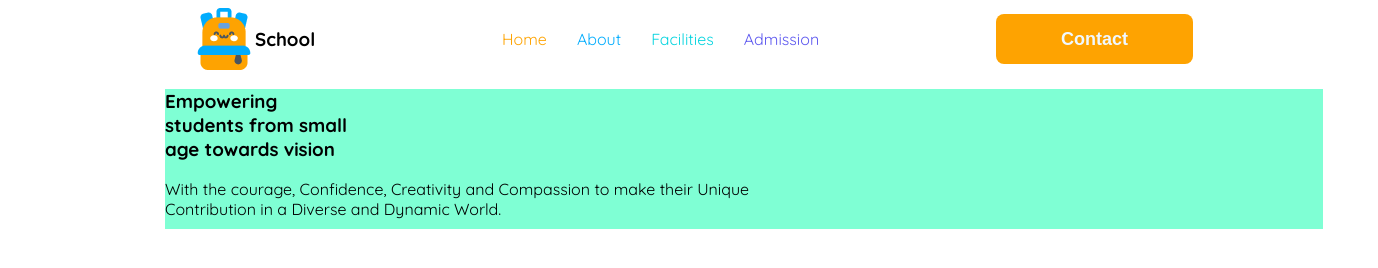
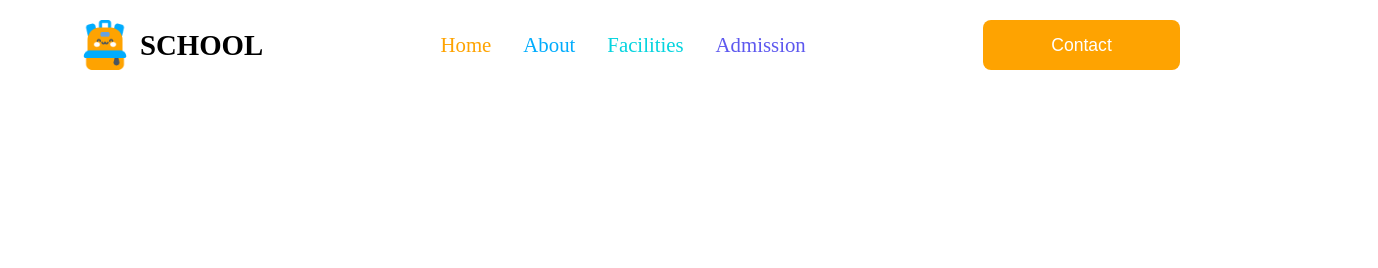
Before and after one commit to fahad026/Second-Assignment, a plain HTML site: page index.html in a window 1280 px wide. Shown: the whole page, 1378 px wide, since content can reach past the window. Drawn offline with Linux system fonts and the light colour scheme.

Commit message:
trying to do perfectly

```diff
--- a/index.html
+++ b/index.html
@@ -3,36 +3,29 @@
 <head>
     <meta charset="UTF-8">
     <meta name="viewport" content="width=device-width, initial-scale=1.0">
-    <title>Kids-Education</title>
+    <title>Kids School</title>
     <link rel="stylesheet" href="./styles/style.css">
 </head>
 <body class="quicksand-font">
-    <header class="nav-container">
-        <nav class="navbar display-flex">
-            <div class="nav-title display-flex">
-                <img src="./styles/B11-A2-Kids-School-main/B11-A2-Kids-School-main/assets/logo.png" alt="">
-            <h3>School</h3>
+    <header class="header">
+        <nav class="nav-container">
+            <div class="navbar">
+                <img src="./styles/B11-A2-Kids-School-main/B11-A2-Kids-School-main/assets/logo.png" class="logo" alt="">
+                <h1 class="nav-title">SCHOOL</h1>
             </div>
-            <div class="nav-list">
             <ul class="nav-links display-flex ">
                 <li class="nav-item"><a href="" class="nav-link home-color">Home</a></li>
                 <li class="nav-item "><a href="" class="nav-link about-color">About</a></li>
                 <li class="nav-item"><a href="" class="nav-link facilities-color" >Facilities</a></li>
                 <li class="nav-item"><a href="" class="nav-link admission-color">Admission</a></li>
             </ul>
+            <div class="nav-btn">
+                <button class="contact-btn">Contact</button>
             </div>
-            <button class="nav-btn ">Contact</button>
         </nav>
     </header>
+
     <main>
-        <section class="banner-container">
-            <div class="banner">
-
-                <h3 class="banner-title">Empowering <br>students from small <br> age towards vision</h3>
-                <p class="banner-description">With the courage, Confidence, Creativity and Compassion to make their Unique Contribution in a Diverse and Dynamic World.</p>
-
-            </div>
-        </section>
 
     </main>
     <footer>
--- a/styles/style.css
+++ b/styles/style.css
@@ -1,17 +1,3 @@
-@import url('https://fonts.googleapis.com/css2?family=Quicksand:wght@300..700&display=swap');
-
-
-
-.quicksand-font{
-  font-family: "Quicksand", serif;
-  font-optical-sizing: auto;
-  font-weight: 400;
-  font-style: normal;
-}
-/* shared styles */
-.display-flex{
-    display: flex;
-}
 .home-color{
     color: rgb(254, 163, 1);
 }
@@ -25,42 +11,57 @@
     color: rgb(93, 88, 239);
 }
 /* navbar section */
+body, ul, li {
+    margin: 0;
+    padding: 0;
+    box-sizing: border-box;
+  }
+.nav-container{
+    /* width:1160px ; */
+    margin-left: 80px;
+    display: flex;
+    justify-content: space-between;
+    align-items: center;
+    padding:20px 0px 20px 0;
+}
 .navbar{
-    width: 1000px;
-    margin: 0 auto;
+    /* margin-left: 70px; */
+    display: flex;
     align-items: center;
-    justify-content: space-between;
-    padding: 0px 185px;
-
+}
+.logo{
+    width: 50px;
+    height: 50px;
+    margin-right: 10px;
 }
 .nav-title{
-    justify-content: space-between;
-    align-items: center;
+    font-size: 1.8rem;
+    margin: 0;
 }
-.nav-item{
+.nav-links{
+    display: flex;
     list-style: none;
-    margin-right: 30px;
 }
 .nav-link{
     text-decoration: none;
+    font-size: 1.3rem;
 }
-.nav-btn {
-    border: 0;
-    color: aliceblue;
+.nav-item{
+    margin: 0 16px;
+}
+.nav-btn{
+    display: flex;
+    align-items: center;
+}
+.contact-btn{
+    color: white;
     background-color: rgb(254, 163, 1);
+    border: none;
     border-radius: 8px;
-    width:197px;
-    height:50px;
-    font-weight: 700;
-    font-size: 18px;
-}
-/* banner section */
-.banner{
-    background-color: aquamarine;
-    width: 1158px;
-    margin-left: 157px;
-}
-.banner-description{
-    width: 640px;
+    margin-right: 100px;
+    cursor: pointer;
+    font-size: 1.1rem;
+    padding: 10px;
+    width: 197px;
     height: 50px;
 }
```
Lines whose indentation alone changed are shown as unchanged.
